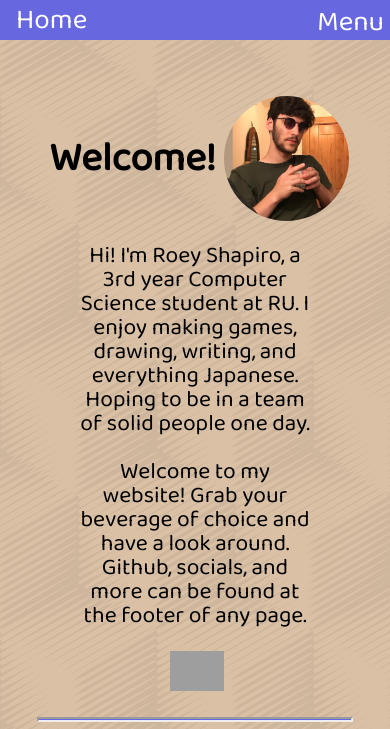
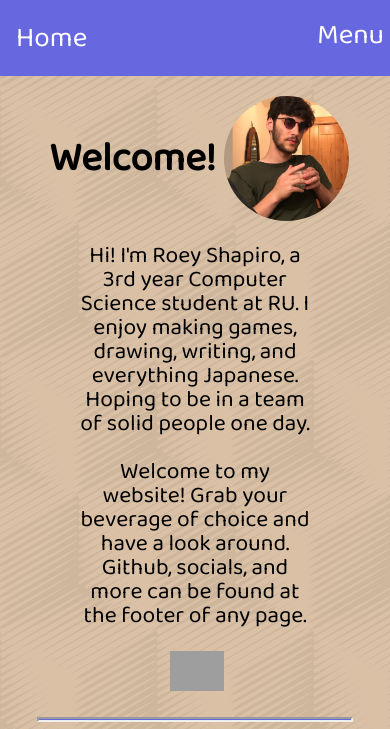
Before and after one commit to Roey-Shap/Roey-Shap.github.io, a plain HTML site: page index.html in a window 390 px wide. Shown: the top 729 px of the page. Drawn offline with Linux system fonts and the light colour scheme; grey boxes are pictures that could not be loaded; a web font is replaced by a local one.

Commit message:
Attempting mobile dropdown spacing fix 2

```diff
--- a/navbar_and_footer_styles.css
+++ b/navbar_and_footer_styles.css
@@ -40,12 +40,12 @@ Navbar
 
     z-index: 100;
 }
-
+/*
 @media (max-width: 800px) {
     .navbar {
         height: 2.5rem;
     }
-}
+}*/
 
 .navbar_home, .navbar_home.visited {
     position: relative;
@@ -93,9 +93,12 @@ Navbar
 
 .drop_button {
     font-family: 'Baloo 2';
-    font-size: 1.75rem;
-    padding-top: 25%;
+   font-size: 1.75rem;
+    height: 100%;
+    padding-top: 40%;
+    padding-bottom: 20%;
 
+    float:right;
     background-color: #6767e0;
     color: white;
 
@@ -104,11 +107,6 @@ Navbar
     cursor: pointer;
 }
 
-@media (max-width: 800px) {
-    .drop_button {
-        height: 3.75rem;
-    }
-}
 
 
 /*
@@ -121,12 +119,13 @@ dropdown
 
 @media (max-width: 800px) {
     .dropdown {
-        display: inline-block;
+        display: block;
     }
 }
 .dropdown-content {
     display: none;
-    top: 100%;
+    margin-top: -0.1rem;
+
     background-color: #6767e0;
     box-shadow: 0px 8px 16px 0px rgba(0,0,0,0.2);
     z-index: 1;
```
